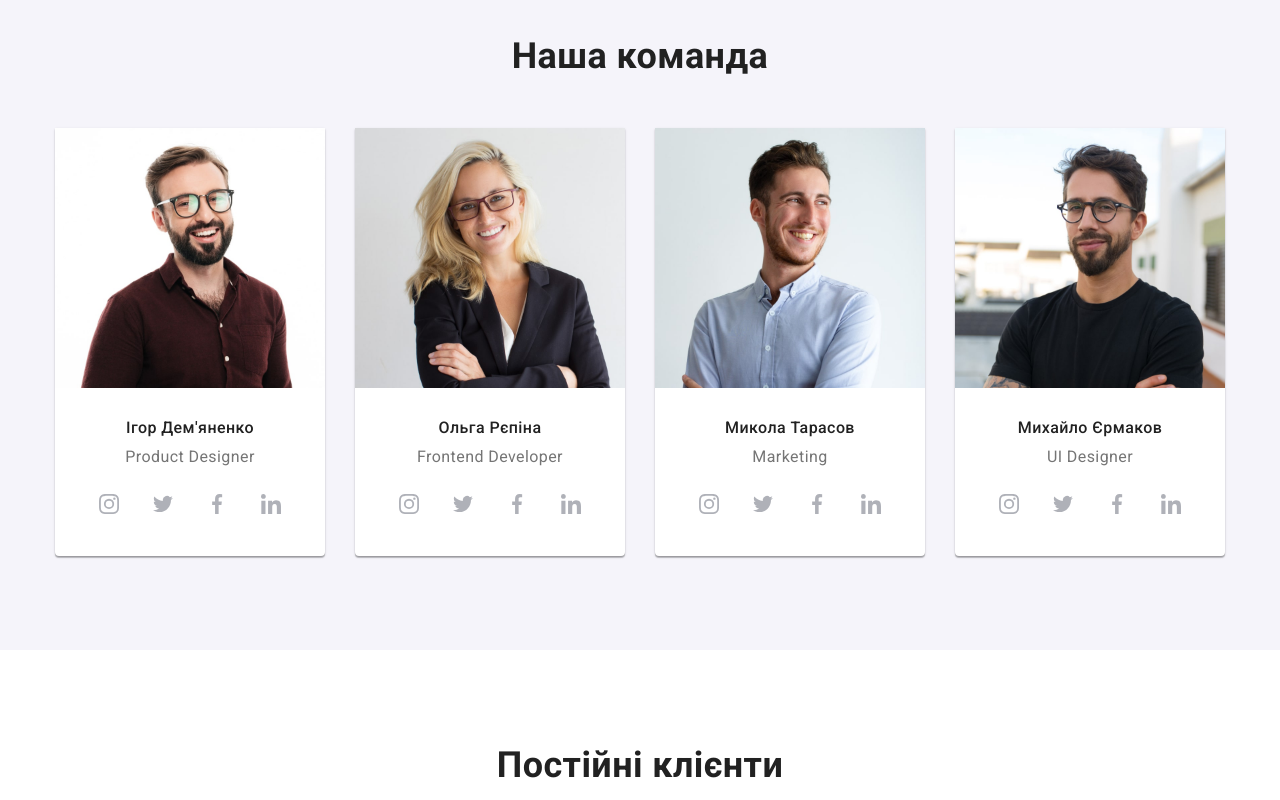
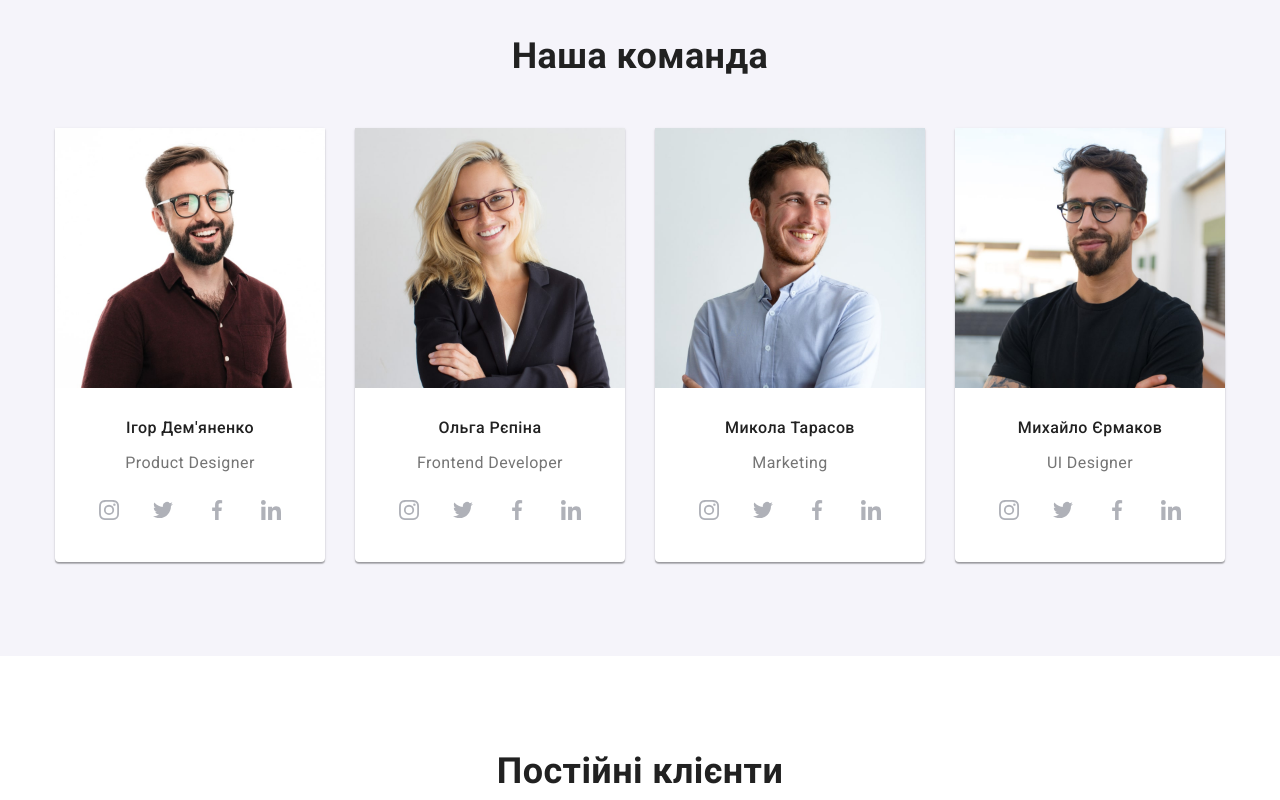
Before and after one commit to MaksymchukA/goit-markup-hw-04, a plain HTML site: page index.html in a window 1280 px wide. Shown: the part 1660-2460 px from the top of the page. Drawn offline with nearby package versions, Linux system fonts and the light colour scheme.

Commit message:
fixed mistakes

```diff
--- a/css/styles.css
+++ b/css/styles.css
@@ -316,10 +316,13 @@
 }
 
 .features-div {
+    width: 270px;
     height: 120px;
     background: var(--bcg-secondary-color);
+    display: flex;
+    align-items: center;
+    justify-content: center;
     border-radius: 4px;
-    padding: 25px 100px;
     margin-bottom: 30px;
 }
 
@@ -348,14 +351,15 @@
     background-color: var(--bcg-secondary-color);
 }
 
+.team-div {
+    padding: 30px 32px;
+}
+
 .team-name {
     color: var(--text-secondary-color);
     font-weight: 500;
     font-size: 16px;
     line-height: 1.2;
-
-    margin-bottom: 10px;
-    margin-top: 30px;
 }
 
 .team-position {
@@ -373,43 +377,28 @@
     display: block;
 } */
 
-.team .item + .item {
+.team-item + .team-item {
     margin-left: 30px;
 }
 
-.team .item {
+.team-item {
     background: var(--bcg-primary-color);
     box-shadow: var(--box-shadow-team);
     border-radius: 0px 0px 4px 4px;
-    width: 270px;
 }
 
 
-.team-icon {
-    height: 44px;
-    margin-right: 32px;
-    margin-left: 32px;
-    margin-bottom: 30px;
+.social-list {
     display: flex;
-    justify-content: center;
 }
 
-.team-icon .item + .item {
+.social-list .item + .item {
     margin-left: 10px;
 }
 
-.social-item {
+.social-item .link {
     width: 44px;
     height: 44px;
-}
-
-.team-icon .item {
-    box-shadow: none;
-}
-
-.social-item .link {
-    width: 100%;
-    height: 100%;
     border-radius: 50%;
     display: flex;
     align-items: center;
@@ -427,15 +416,6 @@
 
 .customers-list {
     display: flex;
-    justify-content: center;
-    align-items: center;
-}
-
-.customers-item {
-    height: 92px;
-    width: 170px;
-    border: 1px solid var(--border-customers-color);
-    border-radius: 4px;
 }
 
 .customers-list .item + .item {
@@ -443,9 +423,10 @@
 }
 
 .customers-item .link {
-    width: 100%;
-    height: 100%;
-    border-radius: inherit;
+    width: 170px;
+    height: 92px;
+    border: 1px solid var(--border-customers-color);
+    border-radius: 4px;
     display: flex;
     align-items: center;
     justify-content: center;
@@ -516,9 +497,7 @@
 }
 
 .footer-social {
-    height: 44px;
     display: flex;
-    justify-content: center;
 }
 
 .footer-social .link {
@@ -555,7 +534,6 @@
 .button:active {
     background-color: var(--accent-color);
     color: var(--main-footer-text-color);
-    padding: 6px 25px;
     box-shadow: var(--shadow-button);
 }
 
@@ -578,7 +556,6 @@
 
 .projects .link:hover,
 .projects .link:focus {
-    color: var(--accent-color);
     box-shadow: var(--projects-box-shadow);
 }
 
--- a/index.html
+++ b/index.html
@@ -163,17 +163,18 @@
         <div class="container">
           <h2 class="section-title">Наша команда</h2>
           <ul class="team list">
-            <li class="item">
+            <li class="item team-item">
               <img
                 src="./images/hw-1/photo1-min.jpg"
                 alt="Фото Ігоря Дем'яненка"
                 width="270"
                 height="260"
               />
+              <div class="team-div">
                 <h3 class="team-name">Ігор Дем'яненко</h3>
                 <p lang="en" class="team-position">Product Designer</p>
 
-              <ul class="list team-icon">
+                <ul class="list social-list">
                   <li class="item social-item">
                     <a href="" class="link">
                       <svg class="social-icon" width="20" height="20">
@@ -203,18 +204,20 @@
                     </a>
                   </li>
                 </ul>
+              </div>
             </li>
-            <li class="item">
+            <li class="item team-item">
               <img
                 src="./images/hw-1/photo2-min.jpg"
                 alt="Фото Ольги Рєпіної"
                 width="270"
                 height="260"
               />
+              <div class="team-div">
                 <h3 class="team-name">Ольга Рєпіна</h3>
                 <p lang="en" class="team-position">Frontend Developer</p>
 
-              <ul class="list team-icon">
+                <ul class="list social-list">
                   <li class="item social-item">
                     <a href="" class="link">
                       <svg class="social-icon" width="20" height="20">
@@ -244,18 +247,20 @@
                     </a>
                   </li>
                 </ul>
+              </div>
             </li>
-            <li class="item">
+            <li class="item team-item">
               <img
                 src="./images/hw-1/photo3-min.jpg"
                 alt="Фото Миколи Тарасова"
                 width="270"
                 height="260"
               />
+              <div class="team-div">
                 <h3 class="team-name">Микола Тарасов</h3>
                 <p lang="en" class="team-position">Marketing</p>
 
-              <ul class="list team-icon">
+                <ul class="list social-list">
                   <li class="item social-item">
                     <a href="" class="link">
                       <svg class="social-icon" width="20" height="20">
@@ -285,18 +290,20 @@
                     </a>
                   </li>
                 </ul>
+              </div>
             </li>
-            <li class="item">
+            <li class="item team-item">
               <img
                 src="./images/hw-1/photo4-min.jpg"
                 alt="Фото Михайла Єрмакова"
                 width="270"
                 height="260"
               />
+              <div class="team-div">
                 <h3 class="team-name">Михайло Єрмаков</h3>
                 <p lang="en" class="team-position">UI Designer</p>
 
-              <ul class="list team-icon">
+                <ul class="list social-list">
                   <li class="item social-item">
                     <a href="" class="link">
                       <svg class="social-icon" width="20" height="20">
@@ -326,6 +333,7 @@
                     </a>
                   </li>
                 </ul>
+              </div>
             </li>
           </ul>
         </div>
```
Lines whose indentation alone changed are shown as unchanged.
